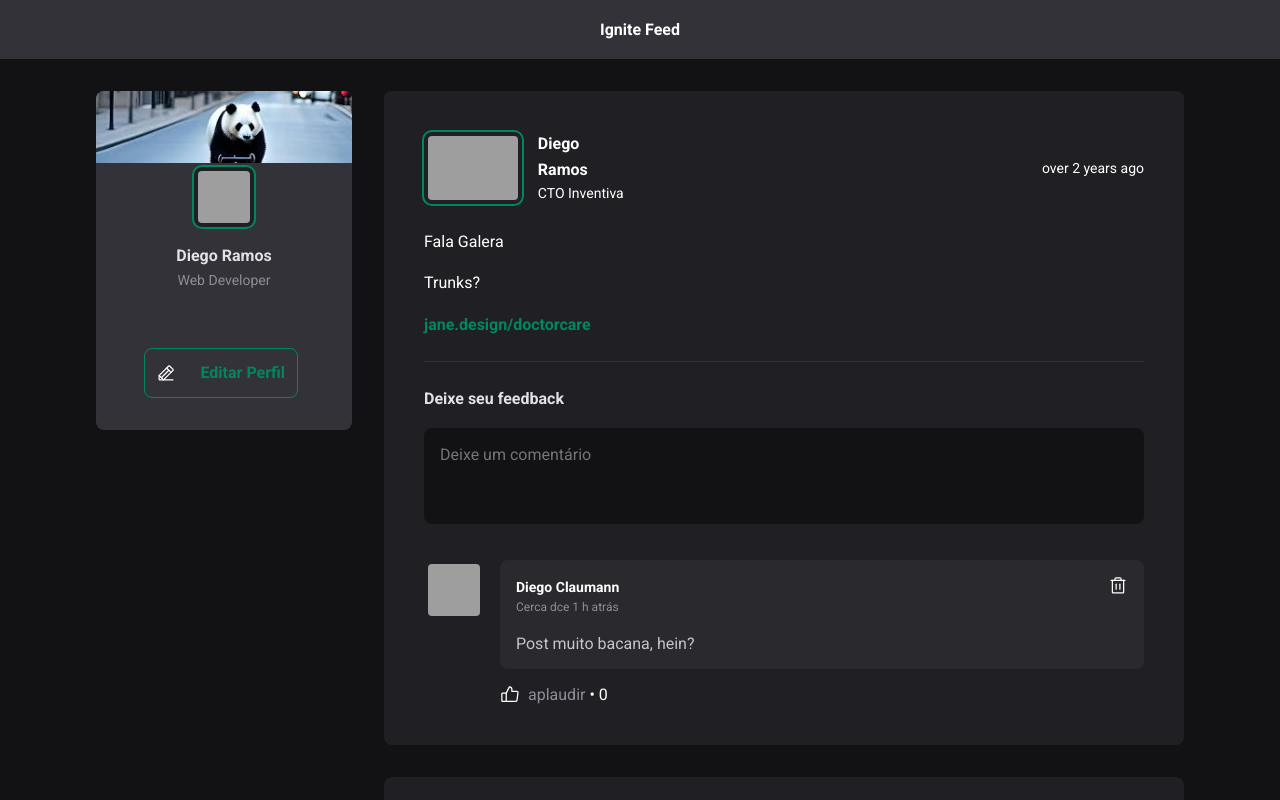
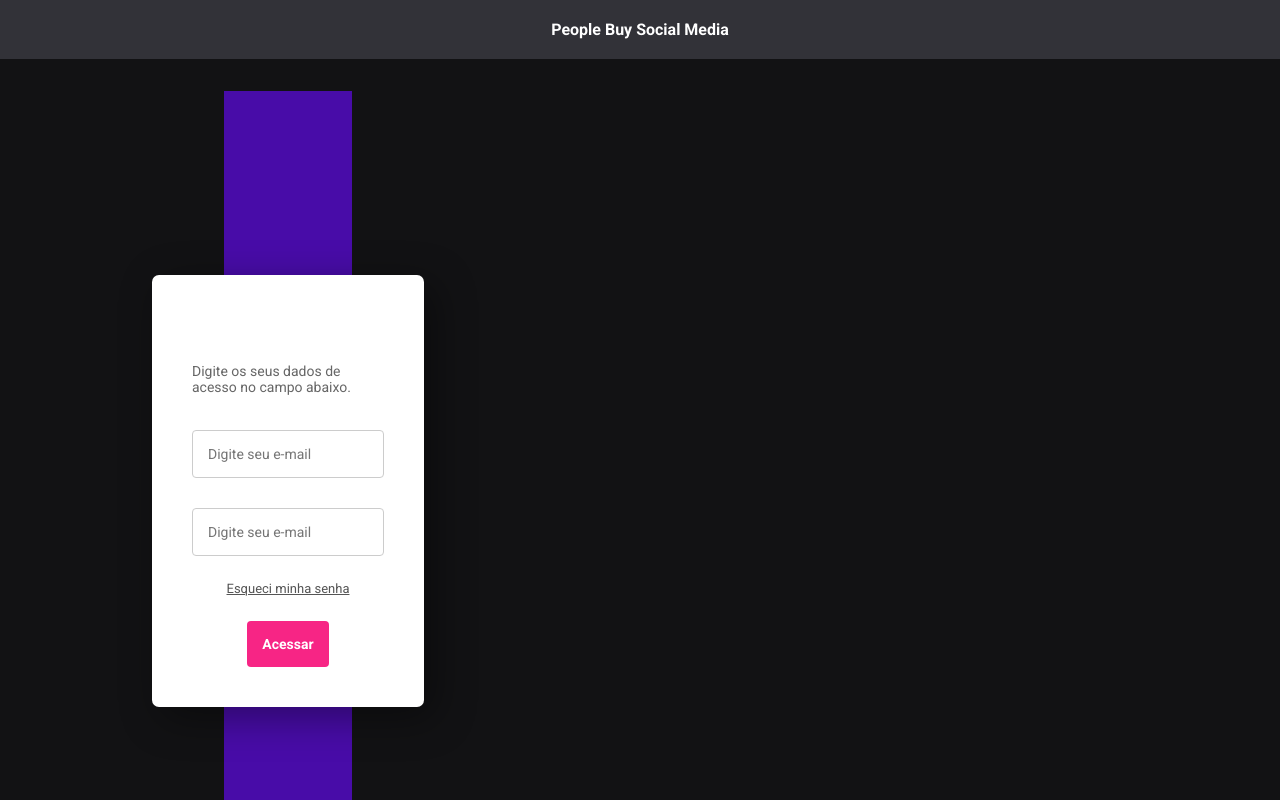
Before and after one commit to dclaumanndeveloper/people-buy-react, a React (Vite) app: page / in a window 1280 px wide. Shown: the top 800 px of the page. Built offline with nearby package versions, Linux system fonts and the light colour scheme; grey boxes are pictures that could not be loaded.

Commit message:
update: add login page

```diff
--- a/src/App.module.css
+++ b/src/App.module.css
@@ -6,6 +6,9 @@
   grid-template-columns: 256px 1fr;
   gap: 2rem;
   align-items: flex-start;
+}
+.wrapper main{
+  margin-left: 50%;
 }
 
 @media (max-width:768px){
--- a/src/App.tsx
+++ b/src/App.tsx
@@ -4,6 +4,7 @@ import styles from "./App.module.css"
 
 import './global.css'
 import { Sidebar } from "./components/Sidebar"
+import { Login } from './components/Login'
 
 
 const posts: PostType[] = [{
@@ -39,20 +40,23 @@ const posts: PostType[] = [{
 
 },]
 function App() {
-
+  //<Header/>
+  //<Sidebar/>
+  //<main>
+  //{posts.map(post =>{
+  //  return (<Post
+  //   key={post.id}
+  //   post={post}
+  //  />)
+  //})}
   return (
    <div>
       <Header/>
+      <div className={styles.wrapper}>
 
-      <div className={styles.wrapper}>
-        <Sidebar/>
-        <main>
-        {posts.map(post =>{
-          return (<Post
-           key={post.id}
-           post={post}
-          />)
-        })}
+       <main>
+       <Login/>
+
         </main>
       </div>
 
--- a/src/components/Header.module.css
+++ b/src/components/Header.module.css
@@ -3,5 +3,6 @@
  display: flex;
  justify-content: center;
  padding: 1.25rem 0;
+ width: 100%;
  color: var(--white)
 }
--- a/src/components/Header.tsx
+++ b/src/components/Header.tsx
@@ -3,7 +3,7 @@ import styles from './Header.module.css'
 export function Header(){
     return (
         <header className={styles.header}>
-     <strong >Ignite Feed </strong>
+     <strong >People Buy Social Media </strong>
      </header>
     );
 }
--- /dev/null
+++ b/src/components/Login.module.css
@@ -0,0 +1,86 @@
+.page {
+    display: flex;
+    flex-direction: column;
+    align-items: center;
+    align-content: center;
+    justify-content: center;
+    width: 100%;
+    height: 100vh;
+    background: #480ca8;
+}
+
+.formLogin {
+    display: flex;
+    flex-direction: column;
+    background-color: #fff;
+    align-items: center;
+    border-radius: 7px;
+    padding: 40px;
+    box-shadow: 10px 10px 40px rgba(0, 0, 0, 0.4);
+    gap: 5px;
+}
+
+.formLogin h1 {
+    padding: 0;
+    margin: 0;
+    font-weight: 500;
+    font-size: 2.3em;
+}
+
+.formLogin p {
+    display: inline-block;
+    font-size: 14px;
+    color: #666;
+    margin-bottom: 25px;
+}
+
+.formLogin input {
+    padding: 15px;
+    font-size: 14px;
+    border: 1px solid #ccc;
+    margin-bottom: 20px;
+    margin-top: 5px;
+    border-radius: 4px;
+    transition: all linear 160ms;
+    outline: none;
+}
+
+
+.formLogin input:focus {
+    border: 1px solid #f72585;
+}
+
+.formLogin label {
+    font-size: 14px;
+    font-weight: 600;
+}
+
+.formLogin a {
+    display: inline-block;
+    margin-bottom: 20px;
+    font-size: 13px;
+    color: #555;
+    transition: all linear 160ms;
+}
+
+.formLogin a:hover {
+    color: #f72585;
+}
+
+.btn {
+    background-color: #f72585;
+    color: #fff;
+    font-size: 14px;
+    font-weight: 600;
+    border: none !important;
+    transition: all linear 160ms;
+    cursor: pointer;
+    margin: 0 !important;
+
+}
+
+.btn:hover {
+    transform: scale(1.05);
+    background-color: #ff0676;
+
+}
--- /dev/null
+++ b/src/components/Login.tsx
@@ -0,0 +1,18 @@
+import styles from './Login.module.css';
+export function Login(){
+
+    return (
+        <>
+         <div className={styles.page}>
+       <form method="POST" className={styles.formLogin}>
+            <h1>Login</h1>
+            <p>Digite os seus dados de acesso no campo abaixo.</p>
+            <input type="email" placeholder="Digite seu e-mail" />
+            <input type="password" placeholder="Digite seu e-mail" />
+            <a href="/">Esqueci minha senha</a>
+            <input type="submit" value="Acessar" className={styles.btn} />
+        </form>
+        </div>
+        </>
+    );
+}
```
Also changed, not shown: package.json (+4 -4 lines), 1 other file (tests, documents, lock files or other folders).
